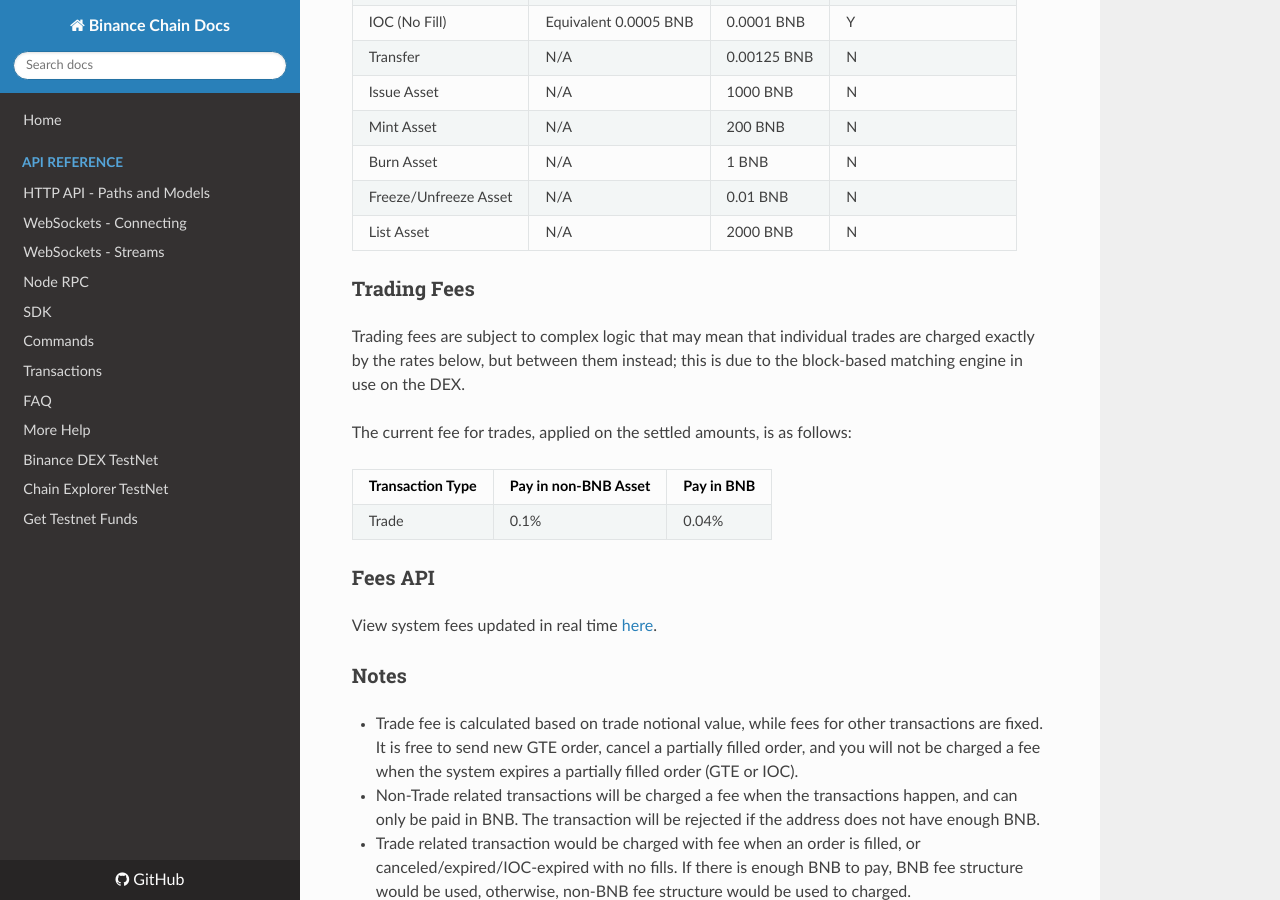
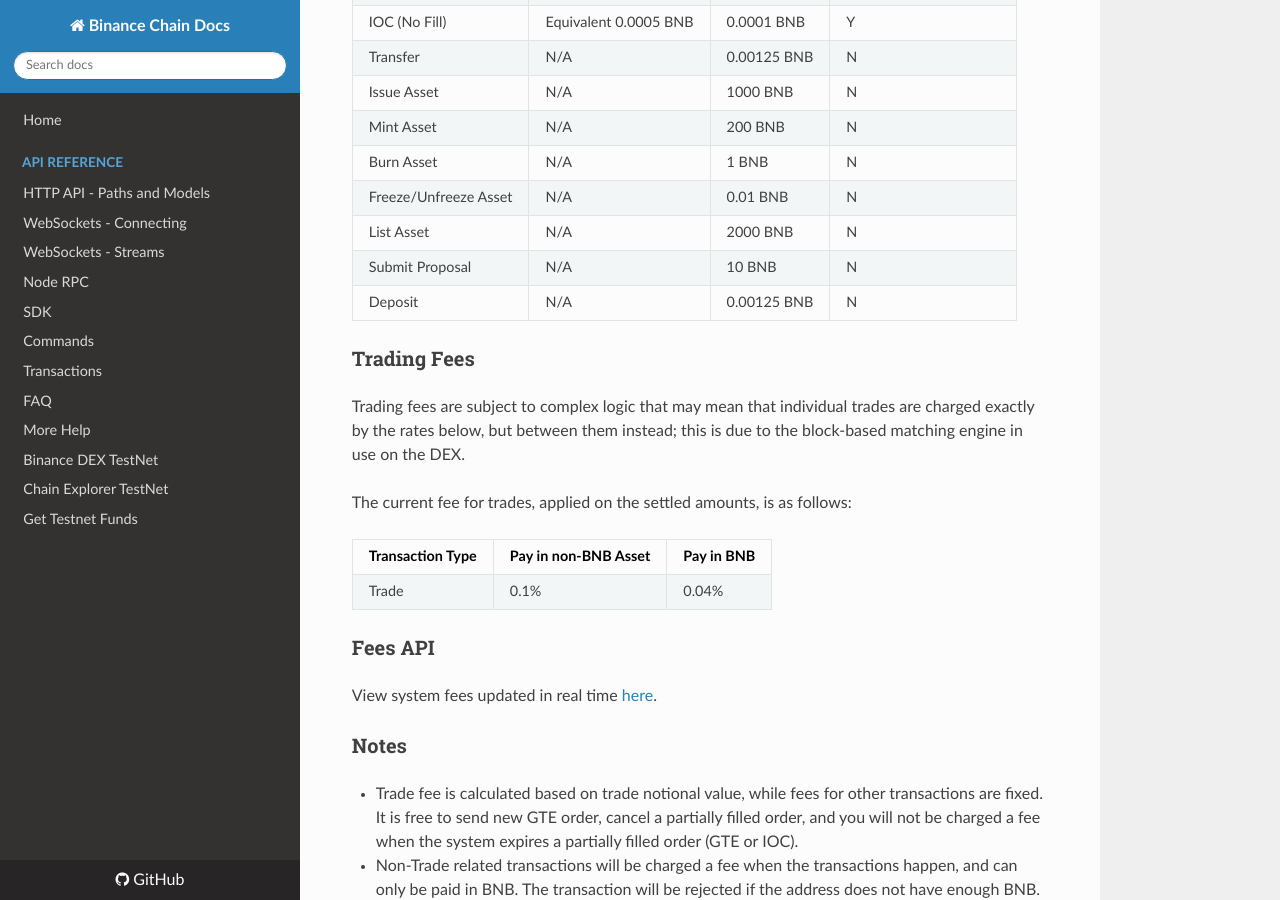
Before and after one commit to yash-sharma1/docs-site, an MkDocs documentation site: the page built from docs/trading-spec.md, in a window 1280 px wide and 900 px high, scrolled down 2642 px. Built offline with MkDocs 1.6.1, drawn with Linux system fonts in a browser that asks for light colours; nearby versions of some CDN libraries.

Commit message:
add gov fees

```diff
--- a/docs/trading-spec.md
+++ b/docs/trading-spec.md
@@ -104,6 +104,8 @@
 Burn Asset | N/A | 1 BNB | N
 Freeze/Unfreeze Asset | N/A | 0.01 BNB | N
 List Asset | N/A | 2000 BNB | N
+Submit Proposal | N/A | 10 BNB | N
+Deposit | N/A | 0.00125 BNB | N
 
 ### Trading Fees
 
```
